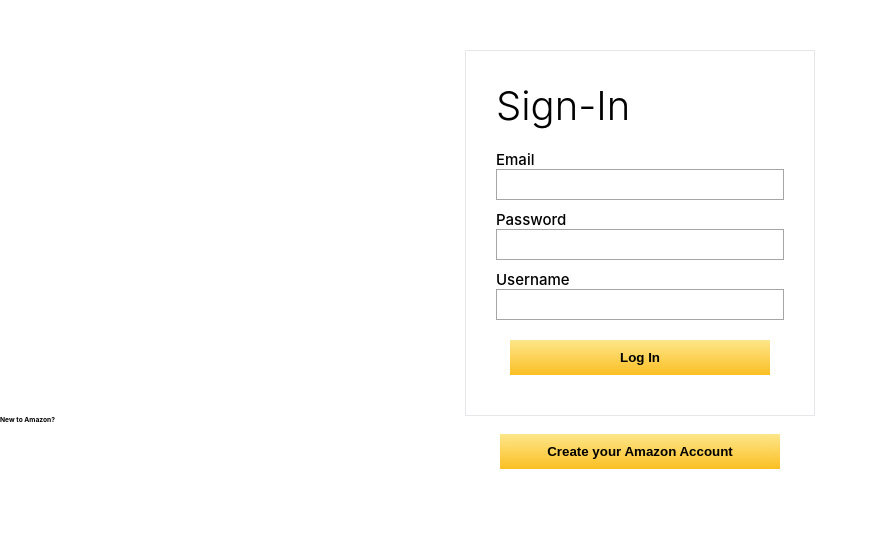
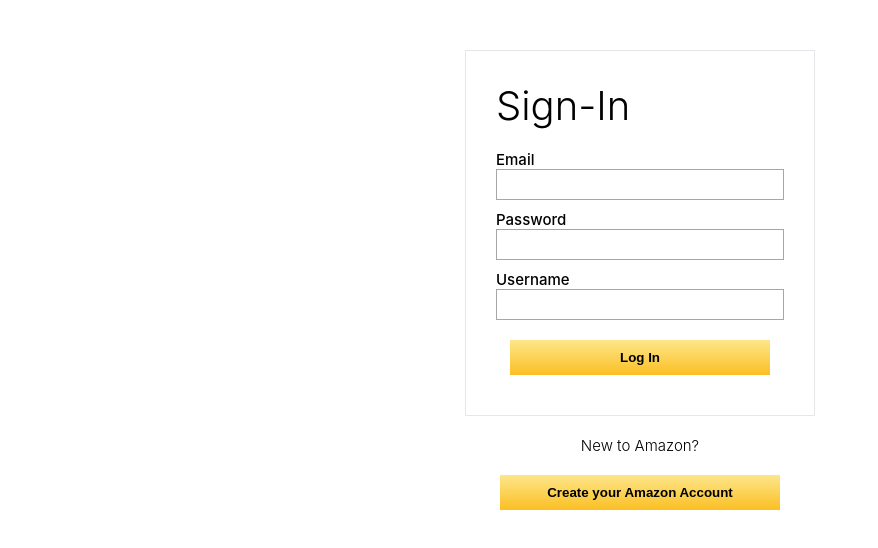
Before and after one commit to hritickjaiswal22/amazon-clone-using-Next-js, a Next.js app: page /signin in a window 1280 px wide. Shown: the top 548 px of the page, without its empty margins (0-878 px from the left). Built offline with nearby package versions, Linux system fonts and the light colour scheme.

Commit message:
Minor Modifications

```diff
--- a/styles/SignIn.module.scss
+++ b/styles/SignIn.module.scss
@@ -3,3 +3,10 @@
   background-color: #fff;
   display: flow-root;
 }
+
+.h6 {
+  font-size: 1.5rem;
+  font-weight: 300;
+  margin: 2rem auto;
+  width: fit-content;
+}
```
